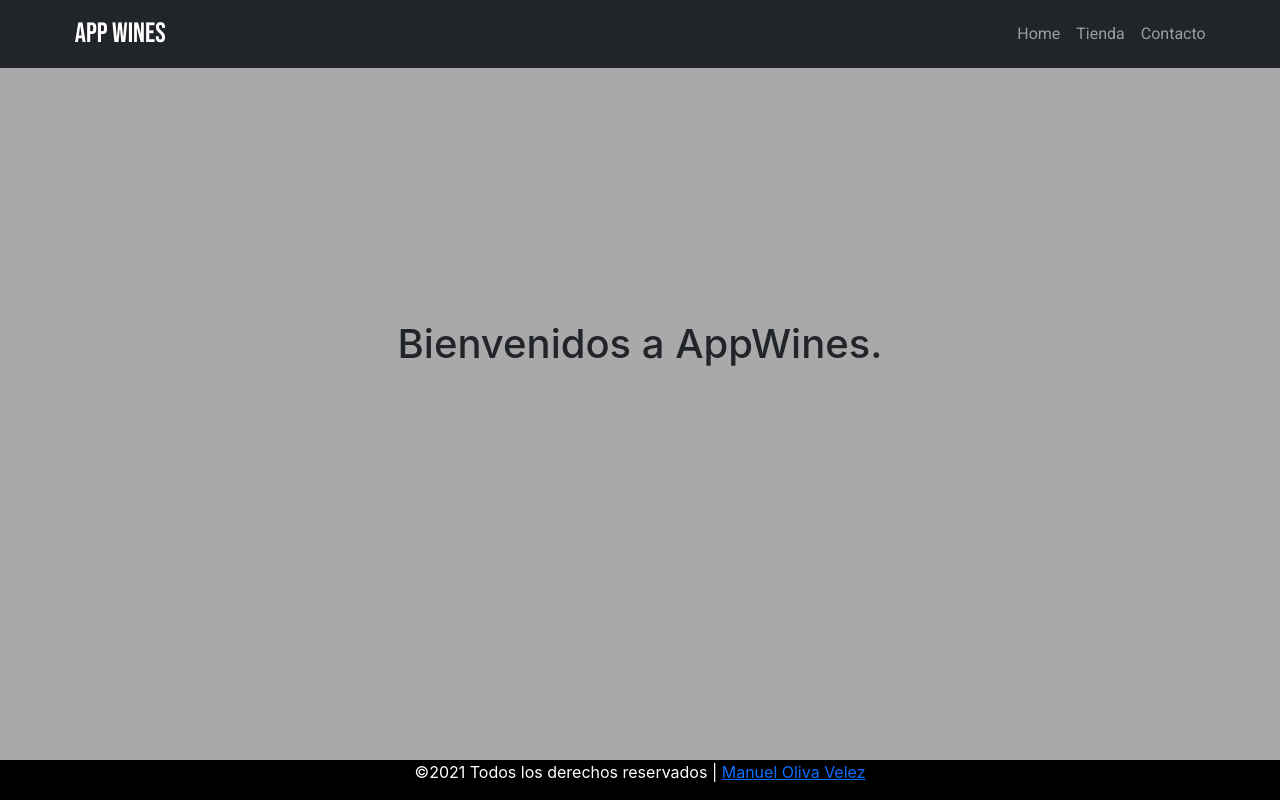
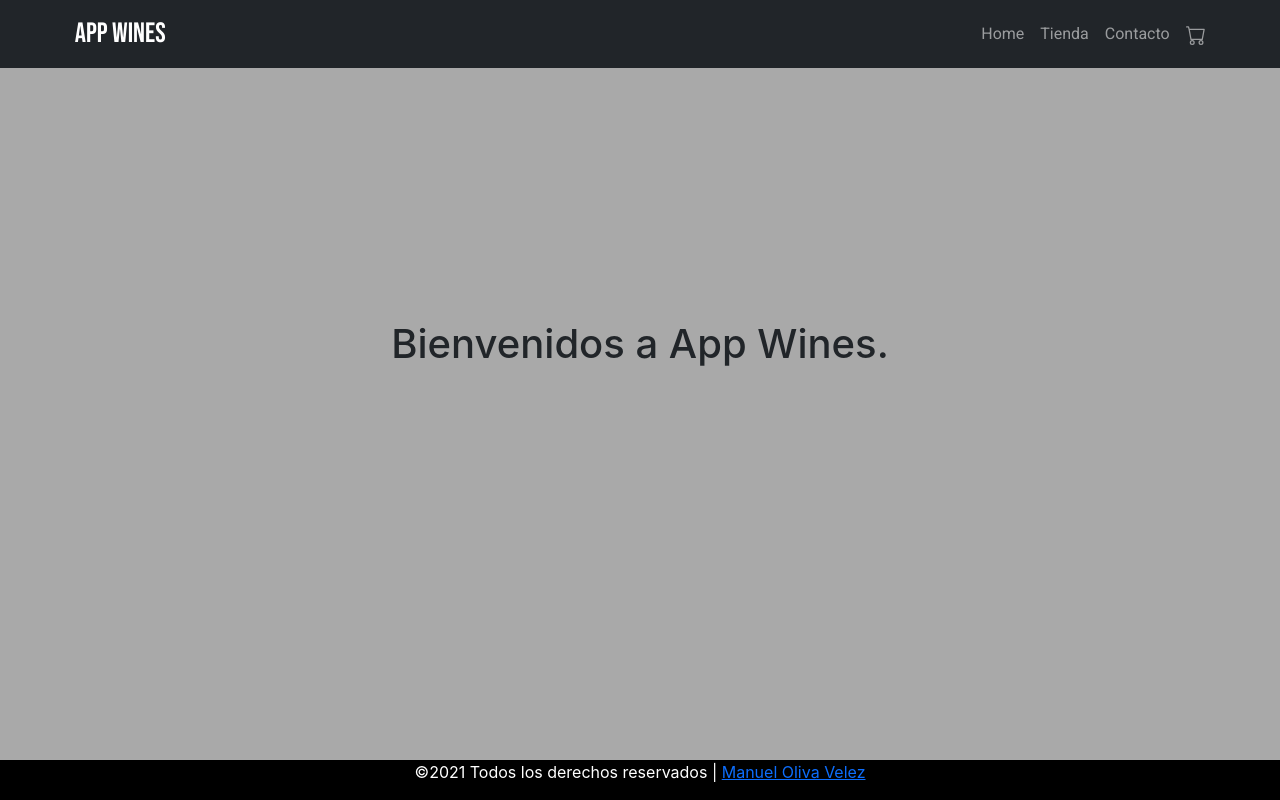
Before and after one commit to manuelolivavelez/appWines, a React (Create React App) app: page / in a window 1280 px wide. Built offline with nearby package versions, Linux system fonts and the light colour scheme.

Commit message:
Cree los componentes para mostrar el icono del carrito de compras en el navbar y el mensaje de bienvenida debajo del navbar

```diff
--- a/src/App.js
+++ b/src/App.js
@@ -1,7 +1,14 @@
 import "./css/Index.css"
 import NavBar from './components/NavBar.js';
+import CartWidget from "./components/CartWidget";
+import ItemListContainer from "./components/ItemListContainer";
 
 function App() {
+
+  const greeting = {
+    mensaje: 'Bienvenidos a App Wines.'
+  }
+
   return (
     <div>
       <header>
@@ -9,11 +16,11 @@
       </header>
       <section>
         <div className="home">
-          <h1 className="home-welcome">Bienvenidos a AppWines.</h1>
+          <ItemListContainer greeting={greeting}/>
         </div>
       </section>
       <footer>
-        <div className="footer-copyright">©2021 Todos los derechos reservados | <a href="">Manuel Oliva Velez</a></div>
+        <div className="footer-copyright">©2021 Todos los derechos reservados | <a href="#">Manuel Oliva Velez</a></div>
       </footer>
     </div>
   );
--- /dev/null
+++ b/src/components/CartWidget.js
@@ -0,0 +1,15 @@
+import React from 'react';
+
+ const CartWidget = () => {
+
+    return(
+        <>
+        <svg xmlns="http://www.w3.org/2000/svg" width="20" height="20" fill="currentColor" className="bi bi-cart" viewBox="0 0 16 16">
+            <path d="M0 1.5A.5.5 0 0 1 .5 1H2a.5.5 0 0 1 .485.379L2.89 3H14.5a.5.5 0 0 1 .491.592l-1.5 8A.5.5 0 0 1 13 12H4a.5.5 0 0 1-.491-.408L2.01 3.607 1.61 2H.5a.5.5 0 0 1-.5-.5zM3.102 4l1.313 7h8.17l1.313-7H3.102zM5 12a2 2 0 1 0 0 4 2 2 0 0 0 0-4zm7 0a2 2 0 1 0 0 4 2 2 0 0 0 0-4zm-7 1a1 1 0 1 1 0 2 1 1 0 0 1 0-2zm7 0a1 1 0 1 1 0 2 1 1 0 0 1 0-2z"/>
+        </svg>
+        </>
+    )
+
+}
+
+export default CartWidget;
--- /dev/null
+++ b/src/components/ItemListContainer.js
@@ -0,0 +1,12 @@
+import React from 'react';
+
+
+const ItemListContainer = ({greeting}) => {
+
+    return(
+        <h1 className="home-welcome">{greeting.mensaje}</h1>
+    )
+
+}
+
+export default ItemListContainer;
--- a/src/components/NavBar.js
+++ b/src/components/NavBar.js
@@ -1,3 +1,5 @@
+import CartWidget from "./CartWidget";
+
 function NavBar() {
     return(
         <>
@@ -18,6 +20,9 @@
                         <li className="nav-item">
                             <a className="nav-link" href="#">Contacto</a>
                         </li>
+                        <li className="nav-item">
+                            <a className="nav-link" href="#"><CartWidget/></a>
+                        </li>
                     </ul>
                 </div>
             </div>
```
